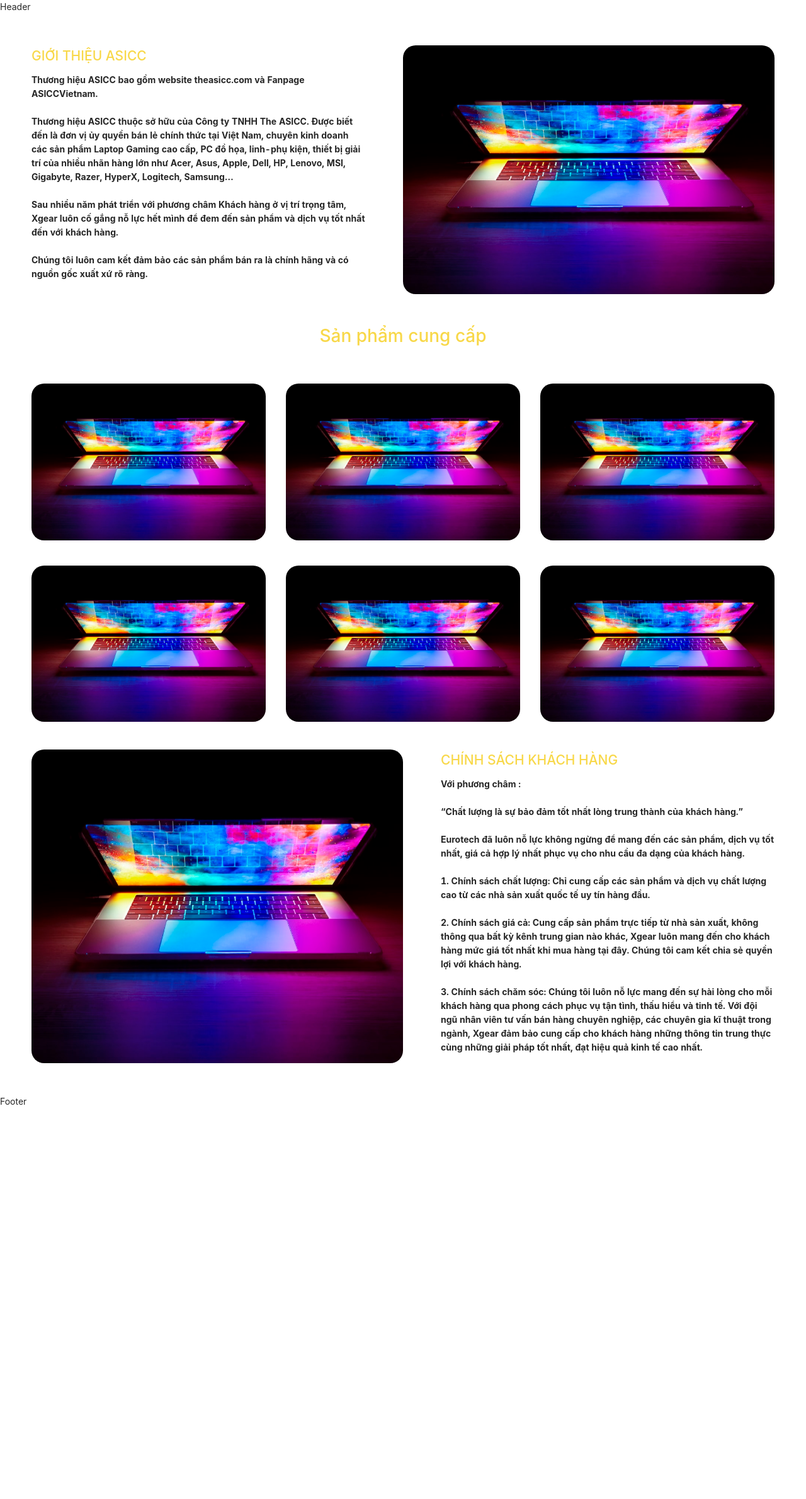
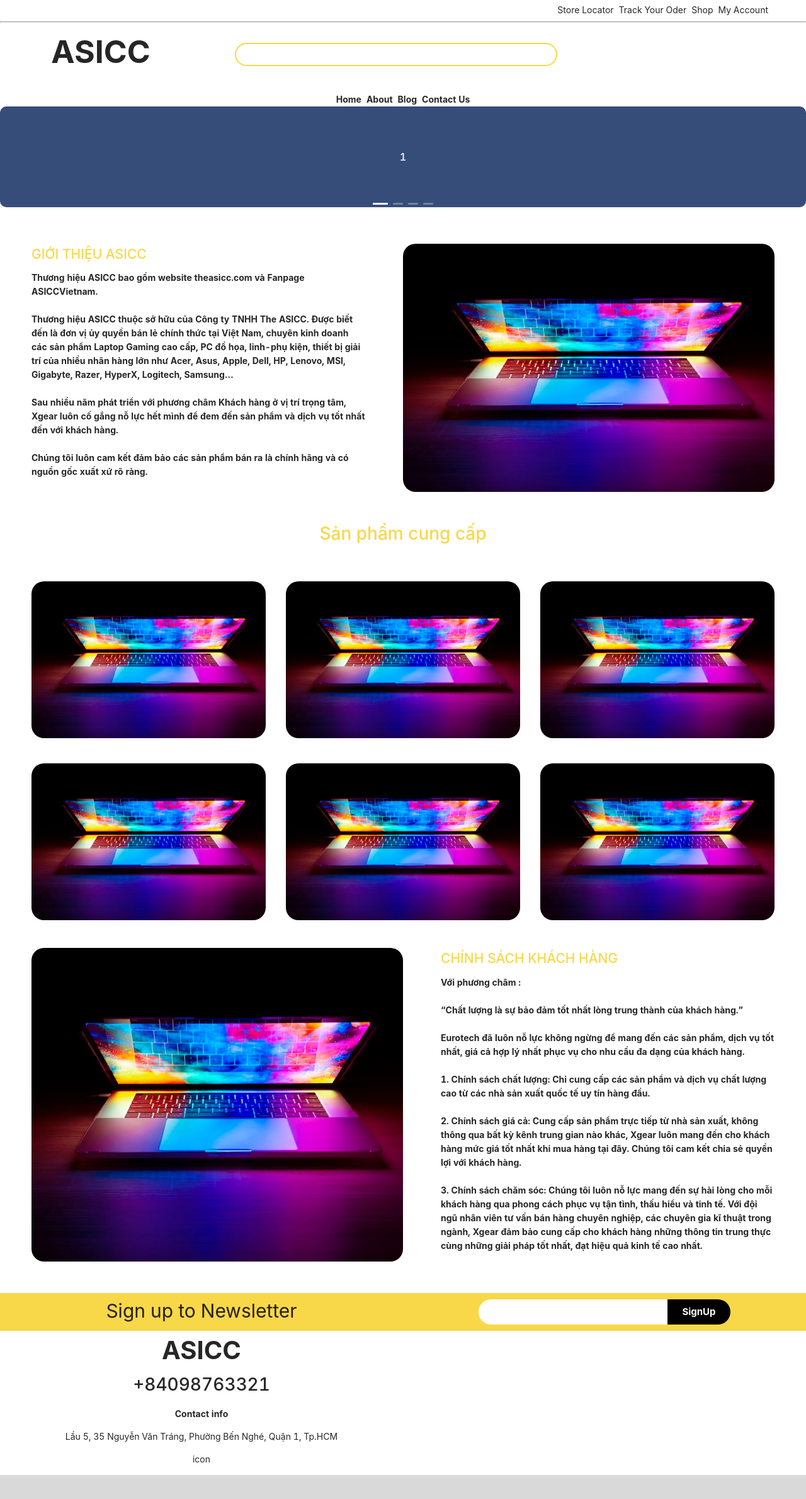
Before and after one commit to lhthinh/tmdt_app, a React (Create React App) app: page /about in a window 1280 px wide. Shown: the top 2380 px of the page at 63% size. Before the commit the page ends 1760 px from the top, so only its background shows below. Built offline with nearby package versions, Linux system fonts and the light colour scheme.

Commit message:
thay doi footer

```diff
--- a/src/layouts/Global/Footer.js
+++ b/src/layouts/Global/Footer.js
@@ -1,5 +1,34 @@
+import { Col, Row } from "antd";
 import React from "react";
-
+import "./footer.scss";
 export default function Footer() {
-  return <div>Footer</div>;
+  return (
+    <div className="footer">
+      <div className="footer-title">
+        <Row>
+          <Col span={12} className="title">
+            Sign up to Newsletter
+          </Col>
+          <Col span={12} className="input-footer">
+            <input className="boder-footer" type="text"></input>
+            <button className="button-signup-footer">SignUp</button>
+          </Col>
+        </Row>
+      </div>
+      <div className="footer-content">
+        <Row>
+          <Col span={12} className="footer-info">
+            <p className="name-info">ASICC</p>
+            <h1>+84098763321</h1>
+            <p>
+              <b>Contact info</b>
+            </p>
+            <p>Lầu 5, 35 Nguyễn Văn Tráng, Phường Bến Nghé, Quận 1, Tp.HCM</p>
+            <p>icon</p>
+          </Col>
+          <Col span={12} className="footer-intro"></Col>
+        </Row>
+      </div>
+    </div>
+  );
 }
--- a/src/layouts/Global/Header.js
+++ b/src/layouts/Global/Header.js
@@ -1,5 +1,66 @@
+import { Col, Row, Space } from "antd";
+import Column from "antd/lib/table/Column";
 import React from "react";
-
+import { Carousel } from "antd";
+import "./header.scss";
 export default function Header() {
-  return <div>Header</div>;
+  const contentStyle = {
+    height: "160px",
+    color: "#fff",
+    lineHeight: "160px",
+    textAlign: "center",
+    background: "#364d79",
+    borderRadius: "10px",
+  };
+  const onChange = (currentSlide) => {
+    console.log(currentSlide);
+  };
+  return (
+    <div>
+      <div className="header">
+        <Space>
+          <div>Store Locator</div>
+          <div>Track Your Oder</div>
+          <div>Shop</div>
+          <div>My Account</div>
+        </Space>
+      </div>
+      <hr />
+      <div>
+        <Row>
+          <Col span={6}>
+            <h1 className="title-text">ASICC</h1>
+          </Col>
+          <Col span={12} offset={1}>
+            <input className="boder" type={"text"} />
+          </Col>
+        </Row>
+      </div>
+      <div className="center">
+        <Space>
+          <div>Home</div>
+          <div>About</div>
+          <div>Blog</div>
+          <div>Contact Us</div>
+        </Space>
+      </div>
+      <div>
+        {" "}
+        <Carousel afterChange={onChange}>
+          <div>
+            <h3 style={contentStyle}>1</h3>
+          </div>
+          <div>
+            <h3 style={contentStyle}>2</h3>
+          </div>
+          <div>
+            <h3 style={contentStyle}>3</h3>
+          </div>
+          <div>
+            <h3 style={contentStyle}>4</h3>
+          </div>
+        </Carousel>
+      </div>
+    </div>
+  );
 }
--- /dev/null
+++ b/src/layouts/Global/footer.scss
@@ -0,0 +1,40 @@
+.footer-title {
+  background-color: #f8d849;
+  text-align: center;
+  align-items: center;
+}
+.title {
+  margin-top: 5px;
+  font-size: 30px;
+}
+.input-footer {
+}
+.boder-footer {
+  border: none;
+  margin-block: 10px;
+  border-radius: 20px 0 0 20px;
+  width: 300px;
+  height: 40px;
+}
+.button-signup-footer {
+  border: none;
+  border-radius: 0 20px 20px 0;
+  background-color: black;
+  color: white;
+  width: 100px;
+  height: 40px;
+  font-weight: bold;
+  font-size: 15px;
+}
+.footer-info {
+  text-align: center;
+  align-items: center;
+}
+.name-info {
+  font-size: 40px;
+  margin: unset;
+  font-weight: bold;
+}
+.footer-content {
+  border-bottom: 50px solid #d9d9d9;
+}
--- /dev/null
+++ b/src/layouts/Global/header.scss
@@ -0,0 +1,27 @@
+.header {
+  display: flex;
+  justify-content: flex-end;
+  margin-right: 60px;
+  padding-top: 5px;
+}
+.title-text {
+  font-weight: bold;
+  display: flex;
+
+  justify-content: center;
+  font-size: 50px;
+}
+.boder {
+  border-radius: 30px;
+  margin-top: 25px;
+  display: flex;
+  border: 2px solid #f8d849;
+  justify-content: center;
+  font-size: 20px;
+  width: 80%;
+}
+.center {
+  display: flex;
+  justify-content: center;
+  font-weight: bold;
+}
```
